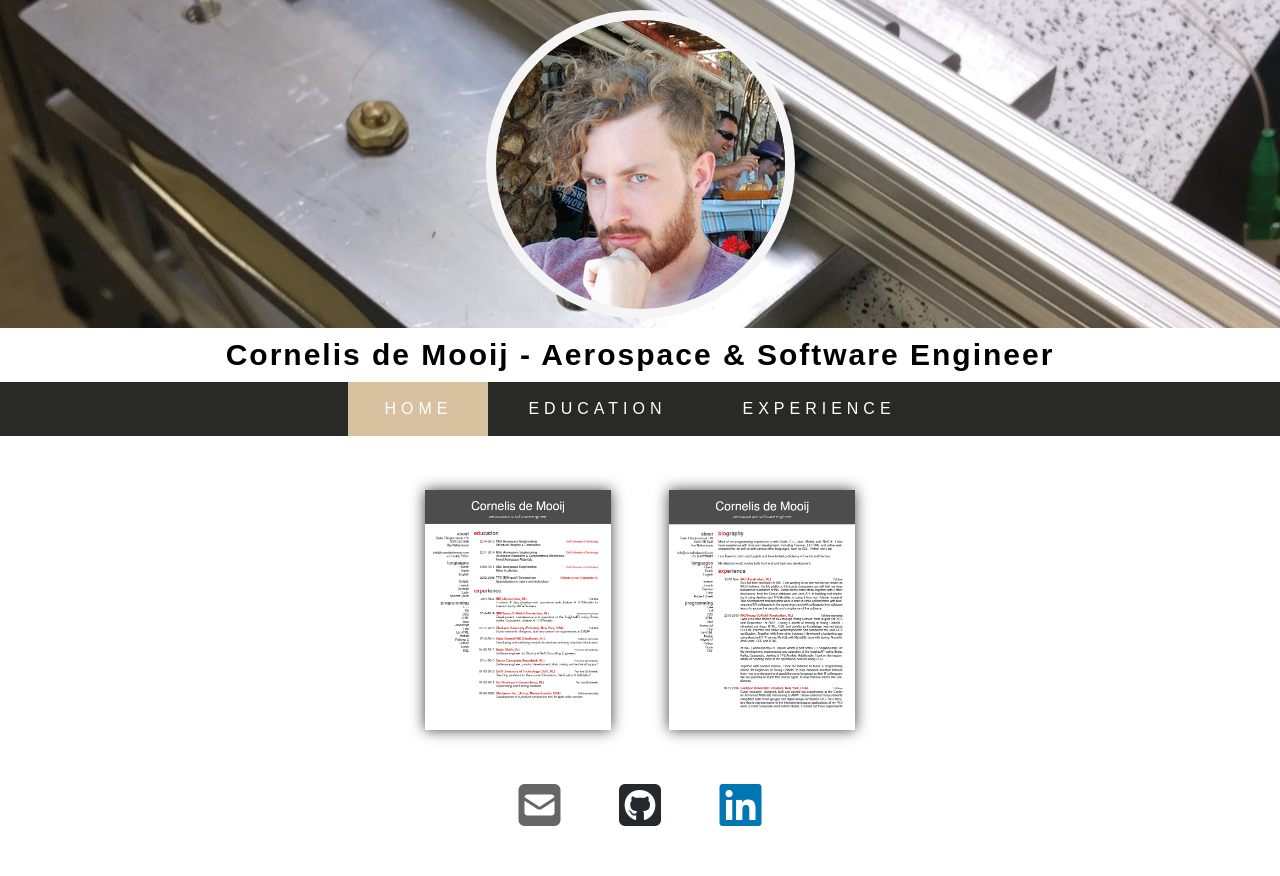
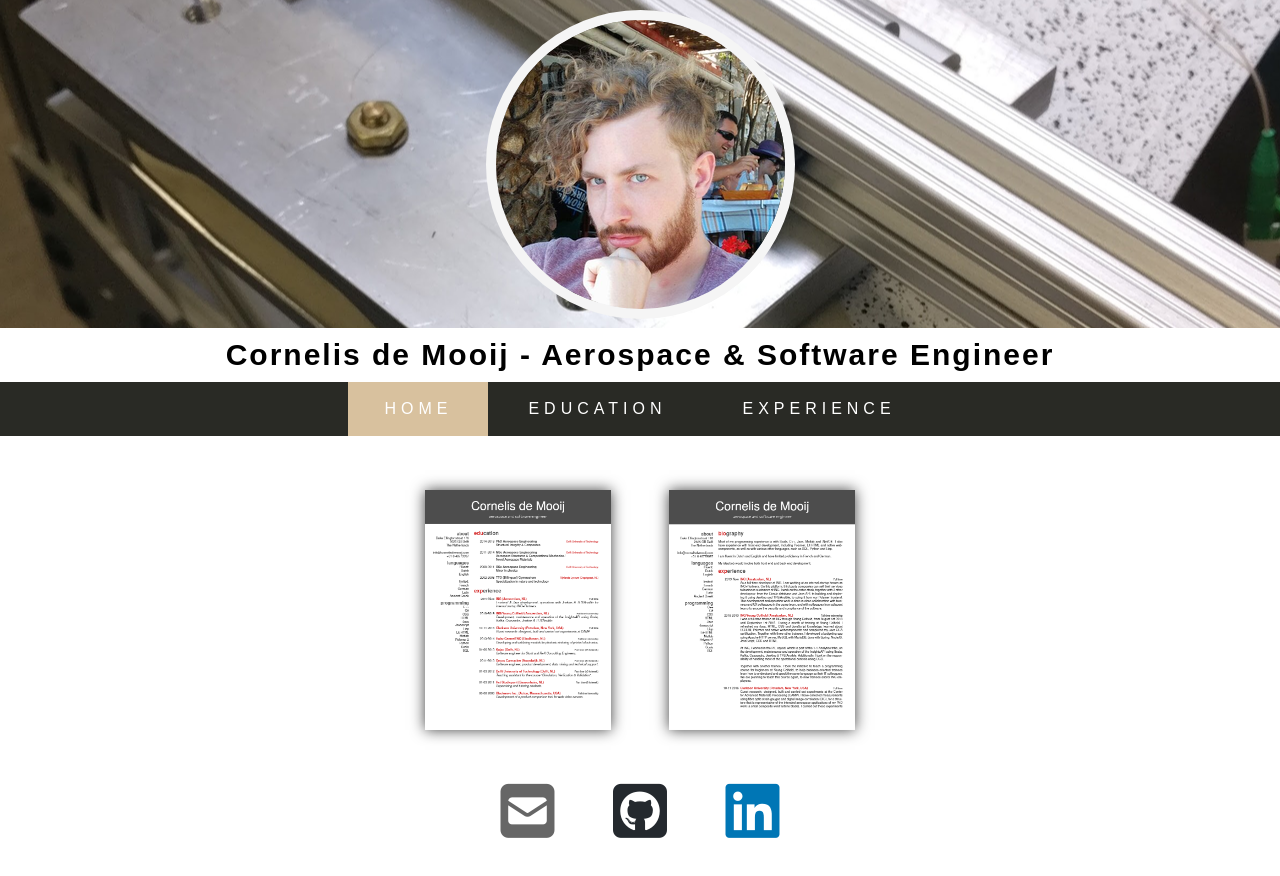
Before and after one commit to cornelisdemooij/HTMLCSSJSOnlyWebsite, a website: page index.html in a window 1280 px wide. Drawn offline with Linux system fonts and the light colour scheme.

Commit message:
Made the icons the same size as the spacing

```diff
--- a/css/style.css
+++ b/css/style.css
@@ -102,6 +102,6 @@ q {
     margin:0 27px;
 }
 .iconlink i {
-    font-size:48px;
+    font-size:61.7142857px;
     margin:47px 0;
 }
```
